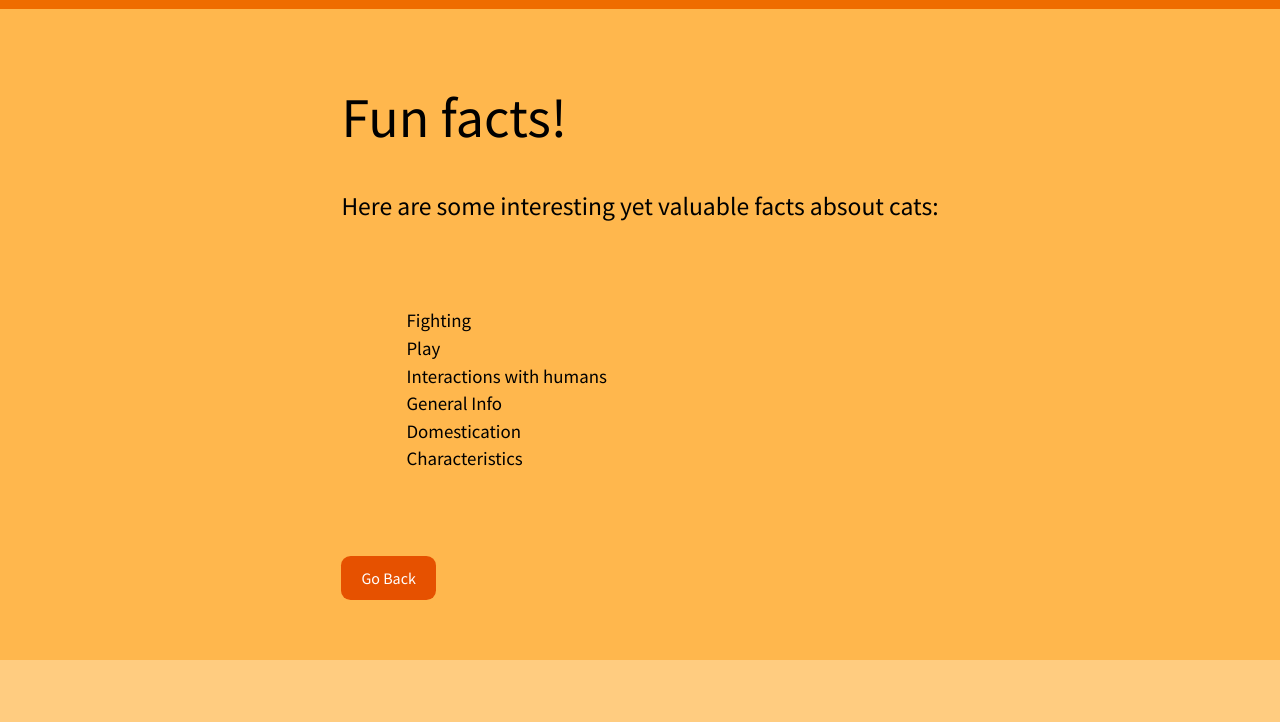
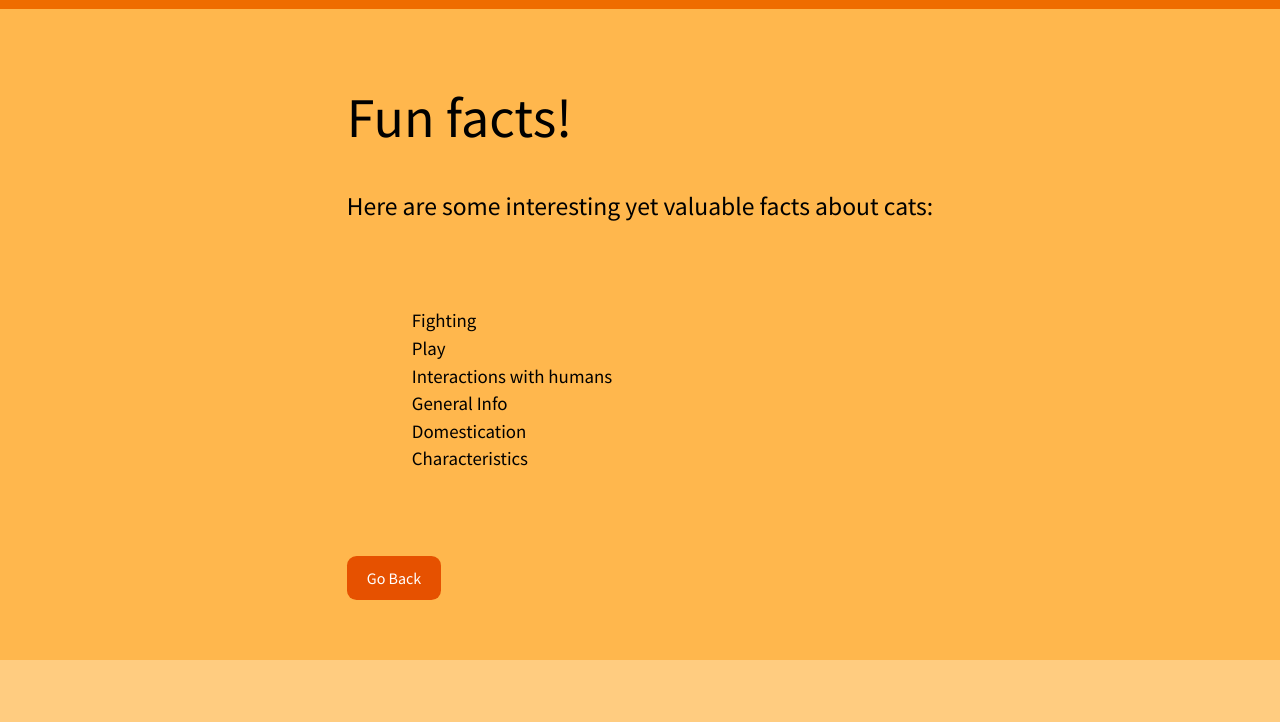
Before and after one commit to rinionjanuzaj/InfoMeows, a plain HTML site: page 2ndpage.html in a window 1280 px wide. Shown: the part 78-800 px from the top of the page. Drawn offline with Linux system fonts and the light colour scheme.

Commit message:
Update 2ndpage.html

```diff
--- a/2ndpage.html
+++ b/2ndpage.html
@@ -25,7 +25,7 @@
 <div class="about">
     <div class="about-inner">
 <h1>Fun facts!</h1>
-<p>Here are some interesting yet valuable facts absout cats:  </p>
+<p>Here are some interesting yet valuable facts about cats:  </p>
 
 
 <div class="space">
```
